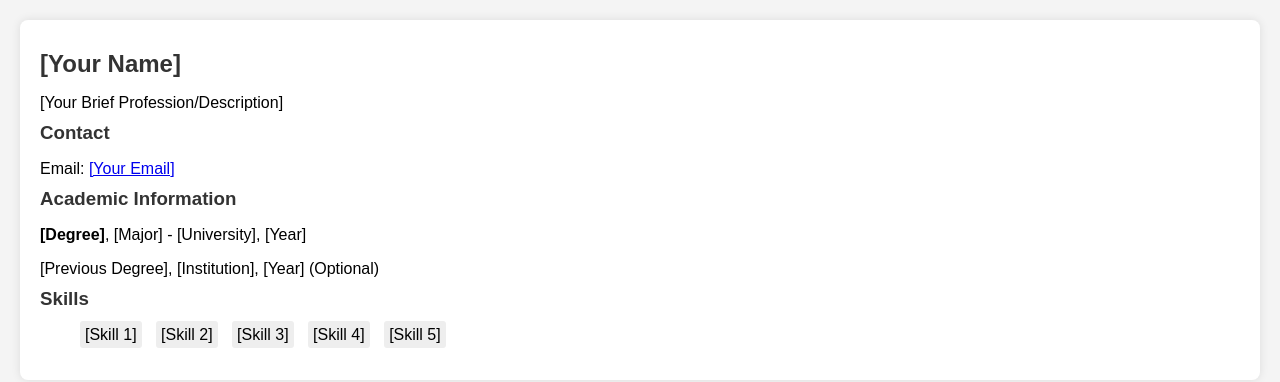
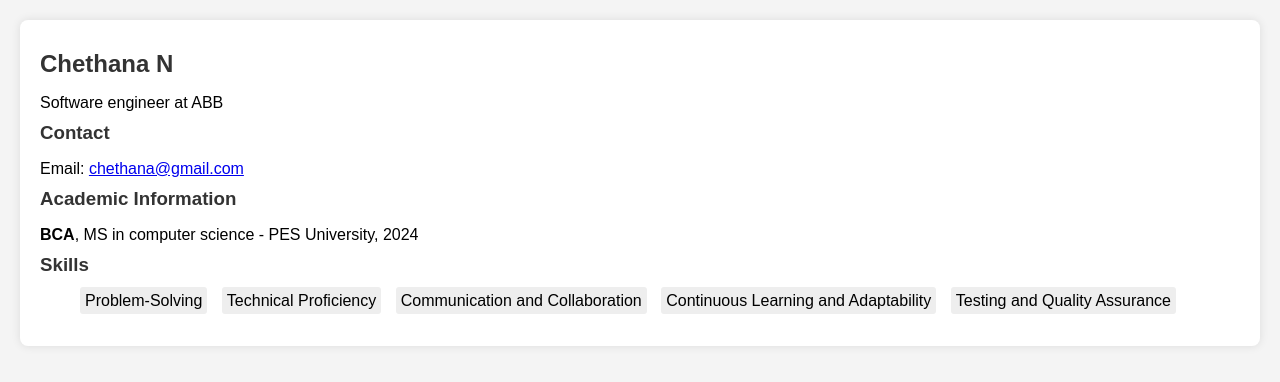
Before and after one commit to Chethz24/Chethz24.github.io, a plain HTML site: page index.html in a window 1280 px wide. Drawn offline with Linux system fonts and the light colour scheme.

Commit message:
Update index.html

```diff
--- a/index.html
+++ b/index.html
@@ -14,24 +14,24 @@
 </head>
 <body>
     <div class="profile">
-        <h2>[Your Name]</h2>
-        <p>[Your Brief Profession/Description]</p>
+        <h2>Chethana N</h2>
+        <p>Software engineer at ABB</p>
 
         <h3>Contact</h3>
-        <p>Email: <a href="mailto:[Your Email]">[Your Email]</a></p>
+        <p>Email: <a href="mailto:[Your Email]">chethana@gmail.com</a></p>
 
 
         <h3>Academic Information</h3>
-        <p><strong>[Degree]</strong>, [Major] - [University], [Year]</p>
-        <p>[Previous Degree], [Institution], [Year] (Optional)</p>
+        <p><strong>BCA</strong>, MS in computer science - PES University, 2024</p>
+
 
         <h3>Skills</h3>
         <ul class="skills">
-            <li>[Skill 1]</li>
-            <li>[Skill 2]</li>
-            <li>[Skill 3]</li>
-            <li>[Skill 4]</li>
-            <li>[Skill 5]</li>
+            <li>Problem-Solving</li>
+            <li>Technical Proficiency</li>
+            <li>Communication and Collaboration</li>
+            <li>Continuous Learning and Adaptability</li>
+            <li>Testing and Quality Assurance</li>
         </ul>
     </div>
 </body>
```
